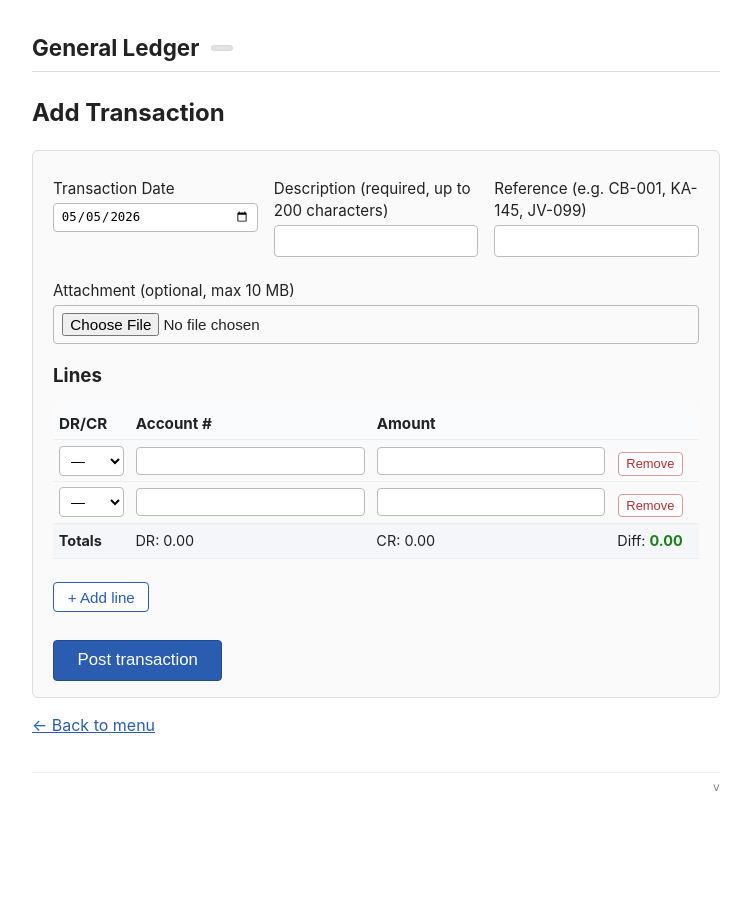
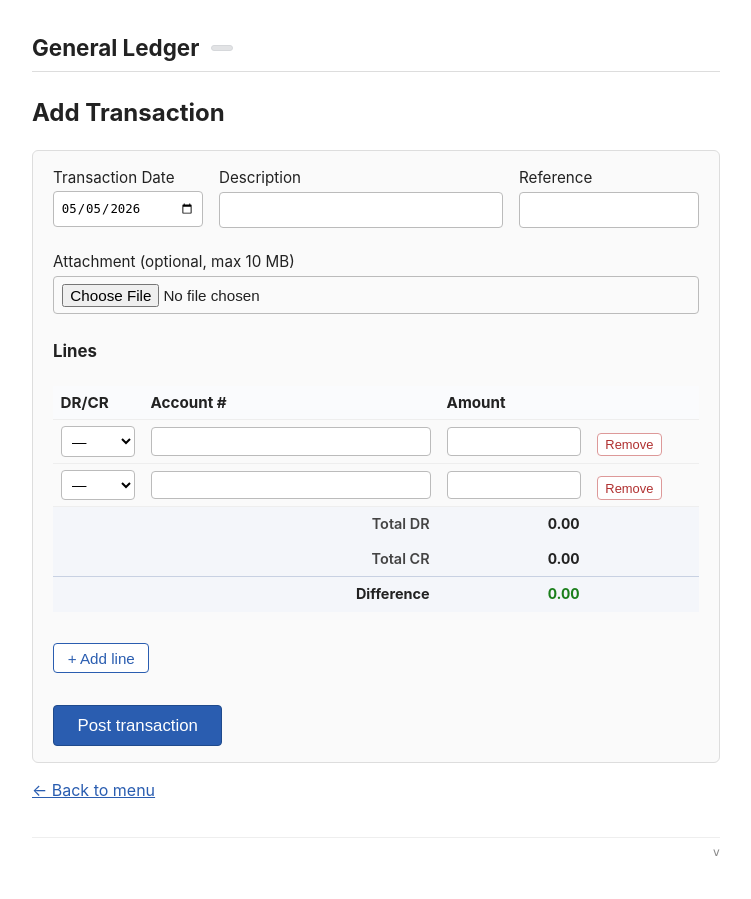
Before and after one commit to skucia/General-Ledger, a FastAPI app: page /transactions/new in a window 1280 px wide. Shown: the whole page, without its empty margins (264-1015 px from the left). Before the commit the page ends 791 px from the top, so only its background shows below. Run offline with FastAPI, Linux system fonts and the light colour scheme; the visitor is signed in with stand-in values (Sample User, id 1); parts of the project's set-up code (start-up, migrations or seed data) failed here and were passed over; some libraries are stand-ins or nearby versions.

Commit message:
ui: tighten Add Transaction form layout
Several alignment and sizing fixes to the journal-entry form, all in
the template + stylesheet (no behaviour change to validation, posting,
or the JS).

Top-row fields:
- Date 150px (no grow), Description grows to fill, Reference 180px
  (no grow). Previously all three shared a 1-1-200px flex which made
  Description no wider than the others.
- Labels shortened to "Description" and "Reference" so they fit on a
  single line. The maxlength attributes (200 / 20) are unchanged.
- All three header inputs pinned to a unified 36px height — native
  <input type="date"> on macOS otherwise renders 6-8px taller than
  the plain text inputs and stands out.

Lines table:
- Fixed-layout columns via <colgroup>: DR/CR 90, Account# auto,
  Amount 150, Remove 110. Predictable widths regardless of content.
- Empty header cell above the Remove column carries an aria-label
  for screen readers.
- Amount input no longer overflows its column. The form-wide
  `min-width: 280px` floor was being applied to every input
  including the Amount field, fighting against the 150px column.
  Overridden to `min-width: 0` for inputs inside .lines-table.
- Amount input is right-aligned with tabular-nums for clean stacking.
- Amount column HEADER is left-aligned (inherits from .lines-table th)
  to match DR/CR and Account #; the data and totals cells
  (td.amt) keep their right-align via the more specific rule.

Totals tfoot:
- Restructured from a single 4-cell row to three rows. Each row's
  label spans columns 1+2 (DR/CR + Account #) and right-aligns next
  to its value in the Amount column. The Difference row gets a thin
  top border so it reads as the bottom-line summary.
- Same span IDs (total-dr / total-cr / total-diff) so the existing
  recalc() JS works unchanged.

General:
- form.txn-form max-width bumped 700px -> 800px.
- Consistent 1.5em vertical rhythm between sections via
  `form.txn-form > * + * { margin-top: 1.5em }`.

Co-Authored-By: Claude Opus 4.7 (1M context) <noreply@anthropic.com>

```diff
--- a/app/static/style.css
+++ b/app/static/style.css
@@ -261,44 +261,108 @@ form select:focus { outline: 2px solid #2a5db0; outline-offset: 1px; }
 
 /* --- Add Transaction screen (Phase 6) --- */
 
-form.txn-form { max-width: 700px; }
+form.txn-form { max-width: 800px; }
 
+/* Top row of fields: Date 150px (no grow), Description grows to fill,
+   Reference 180px (no grow). Wraps below 600px-ish viewports thanks to
+   flex-wrap; the per-label flex-basis is the post-wrap baseline. */
 .txn-header {
   display: flex;
   gap: 1em;
   flex-wrap: wrap;
 }
-.txn-header label { flex: 1 1 200px; min-width: 0; }
+.txn-header label { margin: 0; min-width: 0; }
+.txn-header label.txn-header-date { flex: 0 0 150px; }
+.txn-header label.txn-header-desc { flex: 1 1 250px; }
+.txn-header label.txn-header-ref  { flex: 0 0 180px; }
 
+/* Pin all three header inputs to the same height. Native <input type="date">
+   on macOS has slightly taller intrinsic rendering than plain text inputs,
+   so without an explicit height the Date field stands out. 36px matches the
+   date picker's natural rendering on macOS Safari/Chrome. */
+.txn-header input {
+  height: 36px;
+  box-sizing: border-box;
+}
+
+/* Consistent vertical rhythm between major sections of the form. The
+   first child (.txn-header) gets no top margin so the form starts flush. */
+form.txn-form > * + * { margin-top: 1.5em; }
+.txn-section-heading { margin-bottom: .5em; font-size: 1.05em; }
+.txn-add-line-row { margin-top: 1em; }
+
+/* Lines table — fixed layout so columns are predictable and the totals
+   row sits cleanly under the Amount column regardless of content width. */
 .lines-table {
   width: 100%;
   border-collapse: collapse;
-  margin: .5em 0 1em;
   font-size: .95em;
+  table-layout: fixed;
 }
+.lines-table col.col-drcr   { width: 90px;  }
+.lines-table col.col-acct   { width: auto;  }   /* takes remaining space */
+.lines-table col.col-amount { width: 150px; }
+.lines-table col.col-remove { width: 110px; }
+
 .lines-table th,
 .lines-table td {
-  padding: .35em .4em;
+  padding: .4em .5em;
   border-bottom: 1px solid #eee;
   vertical-align: middle;
 }
 .lines-table th { background: #fafbfd; text-align: left; }
+/* Data and totals cells with class .amt right-align so values stack neatly.
+   The Amount column HEADER stays left-aligned to match DR/CR and Account #
+   (it inherits text-align:left from the .lines-table th rule above). */
+.lines-table td.amt { text-align: right; }
 
 .lines-table input,
 .lines-table select {
   width: 100%;
+  /* Override the form-wide `min-width: 280px` floor — inside a fixed-width
+     table column we want the input to actually be the column's width, not
+     a 280px overflow. Without this, the Amount input (150px column) would
+     try to be 280px wide and visually misalign. */
+  min-width: 0;
   padding: .35em .45em;
   font-size: .95em;
   margin: 0;
 }
+/* Amount input: right-aligned tabular numbers — looks like an accounting
+   field, lines up neatly when stacked above the totals row. */
+.lines-table input[name="amount"] {
+  text-align: right;
+  font-variant-numeric: tabular-nums;
+}
 
-.lines-table .totals-row {
+/* Totals tfoot. Three rows of the same shape: label spans columns 1+2 and
+   right-aligns next to the value in the Amount column. The fourth (Remove)
+   column is intentionally empty for visual symmetry with the data rows. */
+.lines-table tfoot .totals-row {
   background: #f4f6fa;
   font-size: .95em;
 }
-.lines-table .totals-row td { padding: .5em .4em; }
+.lines-table tfoot .totals-row td { padding: .5em .65em; border-bottom: none; }
+.lines-table tfoot .totals-row td.totals-label {
+  text-align: right;
+  font-weight: 600;
+  color: #444;
+}
+.lines-table tfoot .totals-row td.amt {
+  font-variant-numeric: tabular-nums;
+  font-weight: 700;
+  white-space: nowrap;
+}
+.lines-table tfoot .totals-row-diff td.totals-label {
+  color: #222;
+  font-weight: 700;
+}
+/* Visual separator above the Difference row so it reads as the bottom-line
+   summary of the totals block. */
+.lines-table tfoot .totals-row-diff td { border-top: 1px solid #c8d1e2; }
 
-.diff-balanced { color: #1b7f1b; font-weight: bold; }
+/* Existing diff colour classes — applied by JS to the inner <span>. */
+.diff-balanced   { color: #1b7f1b; font-weight: bold; }
 .diff-unbalanced { color: #b03030; font-weight: bold; }
 
 .btn-secondary {
@@ -323,7 +387,6 @@ form.txn-form { max-width: 700px; }
 }
 .lines-table .btn-remove-line:hover { background: #fdecec; }
 
-.txn-actions { margin-top: 1.25em; }
 .txn-actions button { padding: .55em 1.4em; font-size: 1.05em; }
 
 /* --- Reports stubs (Phase 7) --- */
--- a/app/templates/add_transaction.html
+++ b/app/templates/add_transaction.html
@@ -40,7 +40,7 @@
 <form method="post" action="/transactions/new" enctype="multipart/form-data" class="card txn-form">
 
   <div class="txn-header">
-    <label>
+    <label class="txn-header-date">
       Transaction Date
       <input
         type="date"
@@ -50,8 +50,8 @@
       />
     </label>
 
-    <label>
-      Description (required, up to 200 characters)
+    <label class="txn-header-desc">
+      Description
       <input
         type="text"
         name="description"
@@ -61,8 +61,8 @@
       />
     </label>
 
-    <label>
-      Reference (e.g. CB-001, KA-145, JV-099)
+    <label class="txn-header-ref">
+      Reference
       <input
         type="text"
         name="transaction_reference"
@@ -74,19 +74,31 @@
     </label>
   </div>
 
-  <label>
+  <label class="txn-attachment">
     Attachment (optional, max 10 MB)
     <input type="file" name="attachment" />
   </label>
 
-  <h3>Lines</h3>
+  <h3 class="txn-section-heading">Lines</h3>
   <table class="lines-table">
+    {# Fixed column widths so amounts line up and the totals row sits
+       neatly under the Amount column. The Account # column absorbs
+       the slack on wide screens. #}
+    <colgroup>
+      <col class="col-drcr" />
+      <col class="col-acct" />
+      <col class="col-amount" />
+      <col class="col-remove" />
+    </colgroup>
     <thead>
       <tr>
         <th>DR/CR</th>
         <th>Account #</th>
-        <th>Amount</th>
-        <th></th>
+        <th class="amt">Amount</th>
+        {# Empty header cell above the Remove column — keeps the table's
+           four-column structure explicit. aria-label gives screen readers
+           something useful since it's visually empty. #}
+        <th aria-label="Row actions"></th>
       </tr>
     </thead>
     <tbody id="lines-tbody">
@@ -109,7 +121,7 @@
               value="{{ line.account_number }}"
             />
           </td>
-          <td>
+          <td class="amt">
             <input
               name="amount"
               type="number"
@@ -119,23 +131,37 @@
               value="{{ line.amount }}"
             />
           </td>
-          <td>
+          <td class="col-remove">
             <button type="button" class="btn-remove-line">Remove</button>
           </td>
         </tr>
       {% endfor %}
     </tbody>
     <tfoot>
+      {# Three summary rows, each spanning DR/CR + Account # for the label
+         so the value sits cleanly under the Amount column. JS still uses
+         the same span IDs (total-dr, total-cr, total-diff). #}
       <tr class="totals-row">
-        <td><strong>Totals</strong></td>
-        <td>DR: <span id="total-dr">0.00</span></td>
-        <td>CR: <span id="total-cr">0.00</span></td>
-        <td>Diff: <span id="total-diff">0.00</span></td>
+        <td colspan="2" class="totals-label">Total DR</td>
+        <td class="amt"><span id="total-dr">0.00</span></td>
+        <td></td>
+      </tr>
+      <tr class="totals-row">
+        <td colspan="2" class="totals-label">Total CR</td>
+        <td class="amt"><span id="total-cr">0.00</span></td>
+        <td></td>
+      </tr>
+      <tr class="totals-row totals-row-diff">
+        <td colspan="2" class="totals-label">Difference</td>
+        <td class="amt"><span id="total-diff">0.00</span></td>
+        <td></td>
       </tr>
     </tfoot>
   </table>
 
-  <button type="button" id="btn-add-line" class="btn-secondary">+ Add line</button>
+  <div class="txn-add-line-row">
+    <button type="button" id="btn-add-line" class="btn-secondary">+ Add line</button>
+  </div>
 
   <div class="txn-actions">
     <button type="submit">Post transaction</button>
@@ -161,10 +187,10 @@
     <td>
       <input list="account-numbers" name="account_number" required maxlength="20" autocomplete="off" />
     </td>
-    <td>
+    <td class="amt">
       <input name="amount" type="number" step="0.01" min="0.01" required />
     </td>
-    <td>
+    <td class="col-remove">
       <button type="button" class="btn-remove-line">Remove</button>
     </td>
   </tr>
```
